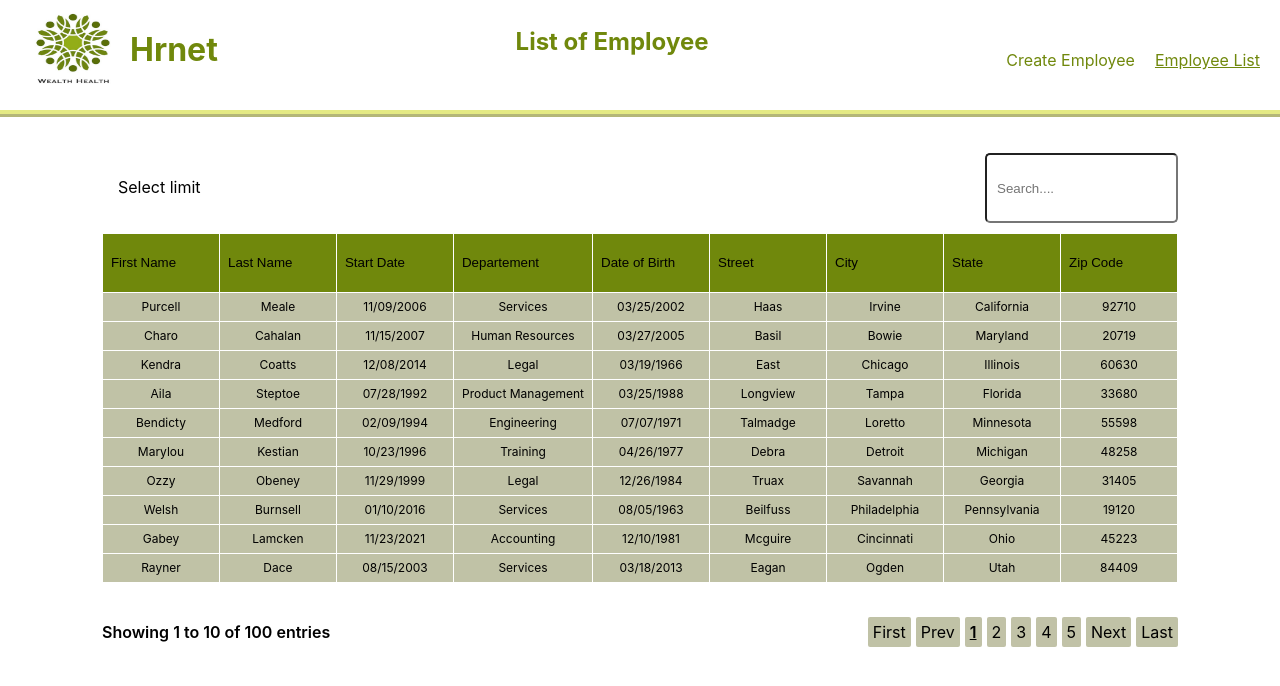
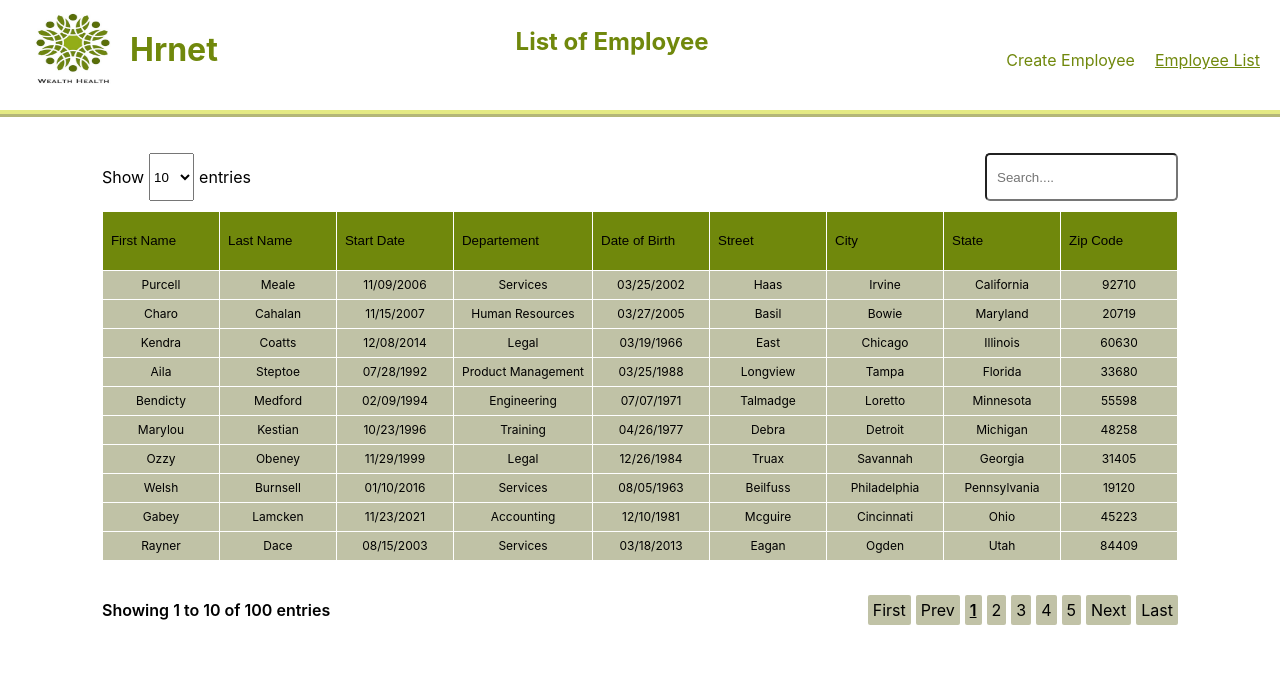
Before and after one commit to mgasoftware/hrnet, a React (Create React App) app: page /employee in a window 1280 px wide. Shown: the top 686 px of the page. Built offline with nearby package versions, Linux system fonts and the light colour scheme.

Commit message:
Improve code

```diff
--- a/src/components/EmployeeList/EmployeeList.js
+++ b/src/components/EmployeeList/EmployeeList.js
@@ -1,4 +1,4 @@
-import React, { useContext, useState } from 'react';
+import React, { useContext } from 'react';
 
 import { EmployeeContext } from '../../context/context';
 import { dataName, keys } from '../../data/data';
@@ -8,7 +8,6 @@ import TableView from '../Features/TableView/TableView';
 
 export default function EmployeeList() {
     const { employees, setEmployees } = useContext(EmployeeContext);
-    const [limit, setLimit] = useState("10");
 
     return (
         <div>
@@ -18,8 +17,6 @@ export default function EmployeeList() {
                     columns={dataName}
                     datas={employees}
                     setDatas={setEmployees}
-                    limit={limit}
-                    setLimit={setLimit}
                     keys={keys}
                 />
             </div>
--- a/src/components/Features/Header.js
+++ b/src/components/Features/Header.js
@@ -1,5 +1,6 @@
 import React from 'react';
 import { NavLink } from 'react-router-dom';
+import PropTypes from "prop-types";
 
 import logo from '../../assets/logo.jpg';
 import '../../styles/Header.css';
@@ -31,3 +32,7 @@ export default function Header({ title }) {
 Header.defaultProps = {
     title: "Home"
 }
+
+Header.propTypes = {
+    title: PropTypes.string
+}
--- a/src/components/Features/TableView/TableView.js
+++ b/src/components/Features/TableView/TableView.js
@@ -3,16 +3,15 @@ import React, { useState } from 'react';
 import '../../../styles/TableView.css';
 import Pagination from './Pagination';
 import { getPagesCut } from './getPagesCut';
-import Dropdown from '../Dropdown';
 import arrowup from '../../../assets/arrow-up.svg'
 import arrowdown from '../../../assets/arrow-down.svg';
 
-export default function TableView({ datas, columns, setDatas, pagesCutCount, limit, setLimit, keys }) {
+export default function TableView({ datas, columns, setDatas, pagesCutCount, limitChange, keys }) {
   const [order, setOrder] = useState("asc");
+  const [limit, setLimit] = useState("10");
   const listColumn = Object.keys(datas[0]);
   const [currentPage, setCurrentPage] = useState(1);
   const [activeFilter, setActiveFilter] = useState("");
-  const limitChange = [{ value: "10", label: "10" }, { value: "25", label: "25" }, { value: "50", label: "50" }, { value: "100", label: "100" }];
   const [query, setQuery] = useState("");
 
   const search = (datas, query, keys) => {
@@ -61,8 +60,16 @@ export default function TableView({ datas, columns, setDatas, pagesCutCount, lim
 
   return (
     <div className="table-container">
-      <div className="table-containerLimit">
-        <Dropdown title="limit" datas={limitChange} setItem={setLimit} />
+      <div className="table-containerLimitSearch">
+        <div className="table-containerLimit">
+          <p>Show</p>
+          <select name="limit" id="limit" className="table-containerSelect" onChange={(e) => setLimit(e.target.value)}>
+            {limitChange.map((value, index) => (
+              <option key={index} value={value}>{value}</option>
+            ))}
+          </select>
+          <p>entries</p>
+        </div>
         <input
           className="table-containerSearch"
           name="search"
@@ -138,6 +145,6 @@ export default function TableView({ datas, columns, setDatas, pagesCutCount, lim
   )
 }
 TableView.defaultProps = {
-  limit: "10",
+  limitChange: ["10", "25", "50", "100"],
   pagesCutCount: 5
 }
--- a/src/styles/TableView.css
+++ b/src/styles/TableView.css
@@ -4,10 +4,17 @@
     gap: 10px;
     padding: 1rem;
 }
-.table-containerLimit {
+.table-containerLimitSearch {
     display: flex;
     justify-content: space-between;
     width: 100%;
+}
+.table-containerLimit {
+    display: flex;
+}
+.table-containerSelect {
+    margin-left: 5px;
+    margin-right: 5px;
 }
 .table-containerSearch {
     border-radius: 5px;
```
